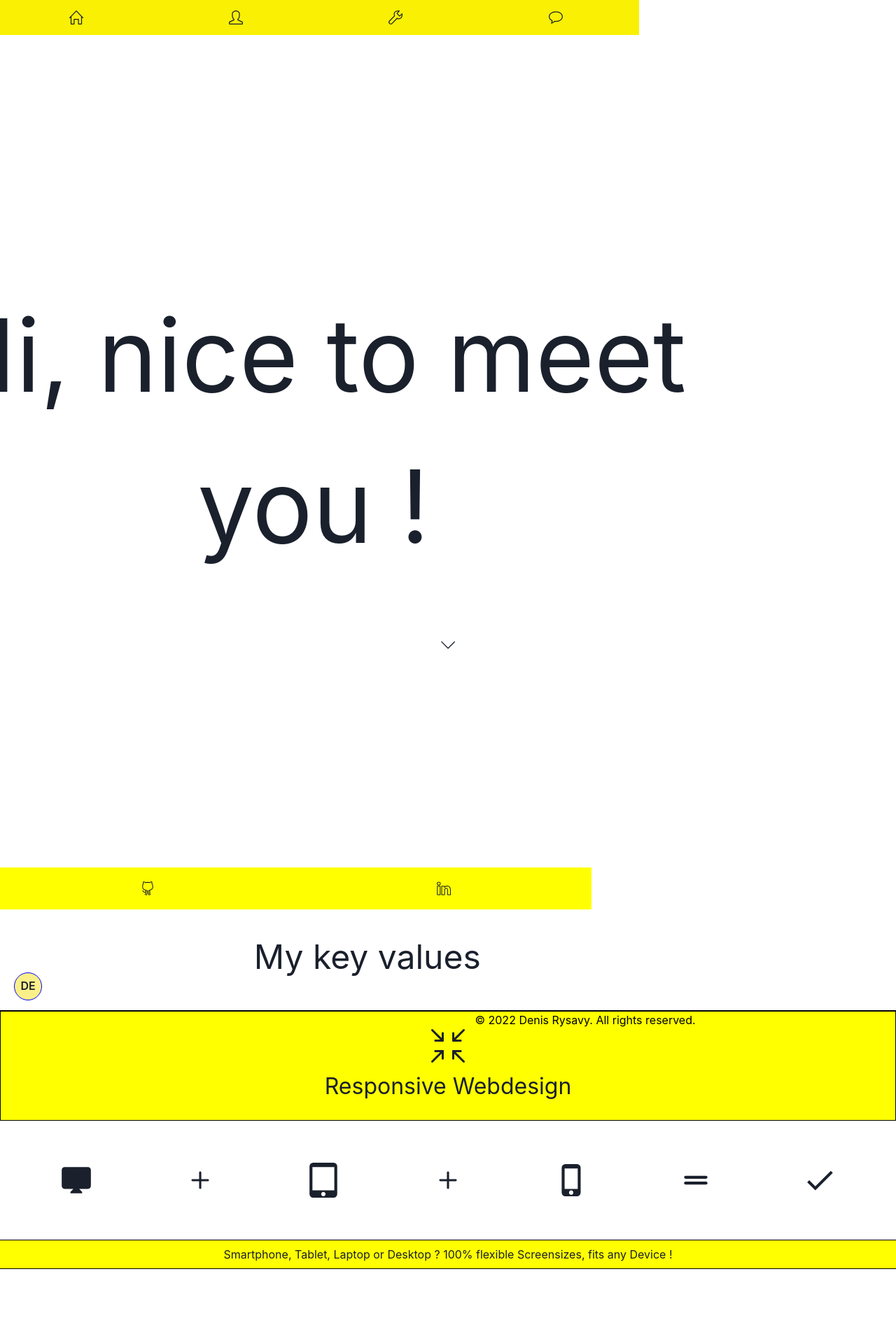
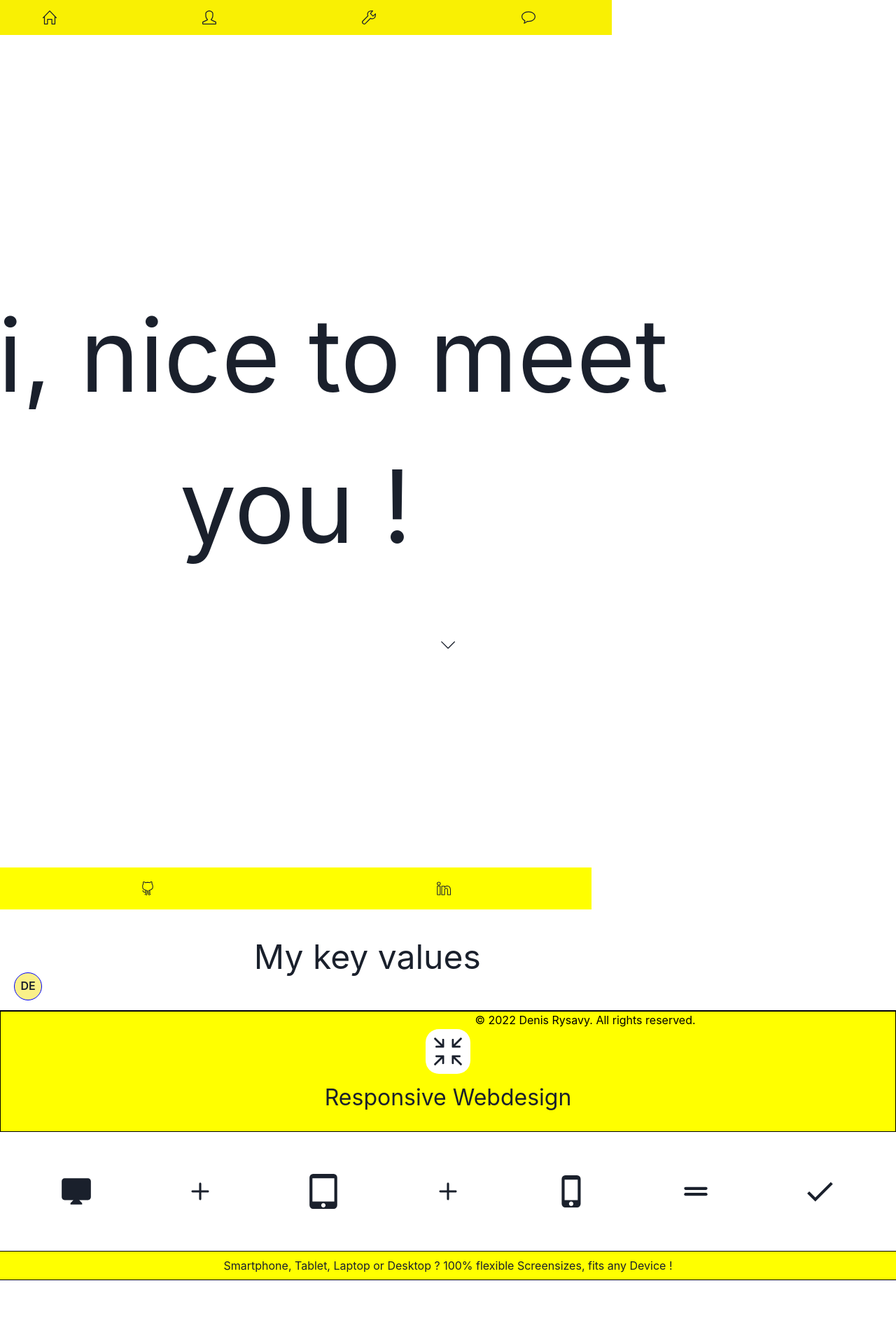
Before and after one commit to rysavy122/portfolio2.0, a React (Vite) app: page / in a window 1280 px wide. Shown: the top 1894 px of the page at 70% size. Built offline with nearby package versions, Linux system fonts and the light colour scheme.

Commit message:
layout fixes

```diff
--- a/src/Components/layout/Footer.jsx
+++ b/src/Components/layout/Footer.jsx
@@ -18,7 +18,7 @@ const Footer = () => {
 
     <Flex id="external-links">
       <Link href='https://github.com/rysavy122' isExternal>
-        <GithubIcon/>
+        <GithubIcon href="https://github.com/rysavy122"/>
       </Link>
       <Link href='https://www.linkedin.com/in/denisrysavy/' isExternal>
         <LinkedinIcon/>
--- a/src/Components/layout/navbar.css
+++ b/src/Components/layout/navbar.css
@@ -28,8 +28,6 @@
     background-color: #F9F003;
     background-color: yellow;
     margin-right:16vw;
-    margin-bottom:5vh;
-    margin-top:5vh;
     justify-content: space-around;
 
 }
@@ -85,6 +83,8 @@
         display: flex;
         justify-content: space-around;
         margin:0px;
+        margin:auto;
+        margin-left:-3vw;
         z-index: 10;
     }
 
@@ -95,7 +95,7 @@
         background-color: #F9F003;
         position: absolute;
         top:-8vh;
-        right:12vw;
+        right:15vw;
 
     }
     #logo1 h1{
@@ -127,8 +127,8 @@
 
 #external-links svg{
     margin:20px;
+}
 
-}
 
 #external-links svg:hover{
     cursor: pointer;
--- a/src/Components/pages/About.jsx
+++ b/src/Components/pages/About.jsx
@@ -15,31 +15,12 @@ import VisualStudioIcon from '../assets/icons/TechnologiesIcons/VisualStudioIcon
 
 import {
   SlEye,
-  SlArrowDown,
-  SlEmotsmile,
-  SlEqualizer,
   SlHeart,
-  SlMagicWand,
-  SlScreenDesktop,
-  SlLike,
-  SlScreenSmartphone,
-  SlScreenTablet,
-  SlSpeedometer,
-  SlSizeActual,
-  SlRocket,
   SlBubbles,
-  SlBulb,
-  SlNote,
-  SlCheck,
-  SlLock  } from 'react-icons/sl';
+  } from 'react-icons/sl';
 import {
-  BsCodeSlash,
-  BsHeart,
   BsBraces,
-  BsPlus,
-  BsCurrencyDollar,
-  BsEmojiHeartEyes,
-  BsDash } from 'react-icons/bs';
+} from 'react-icons/bs';
 
 
 import './pages.css';
@@ -51,12 +32,17 @@ const About = () => {
   return (
     <>
       <Box id='about-page'>
-        <Text w={'100vw'} mb={20} mt={20} fontSize="6xl" >Who I am ... </Text>
+        <Text id='about-h1' fontSize="6xl" >Who I am ... </Text>
         <img src={rysavy}></img>
         <Text
         id='about-text'
         fontSize="1xl"
-      /*  sx={{letterSpacing:'1px'}} */ >Hallo mein Name ist Denis Rysavy Quod quae nulla autem quo aperiam possimus atque? Itaque eos nobis error in distinctio similique laboriosam maiores nulla dolorem illum! Quo facilis quaerat qui doloribus harum deleniti officia numquam? Sint, numquam necessitatibus a fugit blanditiis ea rem cupiditate laboriosam minima neque dolorum. Praesentium, error ab necessitatibus nulla officia provident voluptates in recusandae, debitis perferendis earum, mollitia voluptatibus autem neque vitae eius ducimus veritatis ipsam omnis molestiae! Expedita corrupti autem beatae dolorem reprehenderit consequatur modi corporis dolor laudantium? Dicta rem nulla, ducimus consectetur magnam, neque alias eum ab libero error saepe qui hic? </Text>
+      /*  sx={{letterSpacing:'1px'}} */ >... I am <span>Denis Rysavy</span>.<br />A 27 years old <span>full-stack developer</span> living in Bremen, Germany. I love music, art in general, cats, science, technology, math, coding and much more. As a full-stack <span>software developer</span> I am capable of covering the full range of technology between <span>frontend and backend development</span>. I have a big passion for UI and UX principles and love clean and user friendly layouts. But I am also capable of managing server-side operations, for example setting up and running different kinds of servers, creating and connecting to different kinds of databases to handle a variety of tasks from password protected login and signup functionality to shopping systems or user dashboards where the user can create data, read data, update data or delete data (CRUD). And much more !
+      <br />
+      <br />
+      As a Programmer I am a problem solver, tell me whats the issue and with my <span>5 years of Experience</span> I am sure I will find a solution !
+      </Text>
+
       </Box>
       <Text className="text-values3">My Qualities</Text>
           <Box className='box-values'>
--- a/src/Components/pages/Contact.jsx
+++ b/src/Components/pages/Contact.jsx
@@ -12,7 +12,7 @@ const Contact = () => {
     <div>
       <Box p={5}>
       <div id="contact-page">
-        <Text mb={20} fontSize="6xl" >Hit me up !</Text>
+        <Text id="contact-h1" fontSize="6xl" >Hit me up !</Text>
           <Input mb={3} borderRadius={1} variant='outline' placeholder='Whats youre name ? ' />
           <Input required={true} type={'email'} mb={3} borderRadius={1} variant='outline' placeholder='Whats youre email ?' />
 
--- a/src/Components/pages/Home.jsx
+++ b/src/Components/pages/Home.jsx
@@ -86,7 +86,7 @@ const Home = () => {
       },
       "@media (max-width: 568px)": {
         height: '100vh',
-        height: isVisible ? "250vh" : "350vh",
+        height: isVisible ? "250vh" : "370vh",
         transform: `translateY(${isVisible ? '-70vh' : '0'})`,
         transition: 'transform 500ms ease-in-out'
       },
@@ -115,7 +115,7 @@ const Home = () => {
           My Name is <span className="span">Denis Rysavy</span>, I am 27 years old, living in Bremen, Germany 🇩🇪.
           <br/>
           <br />
-          <br /> I am a <span className='span'>FullStack WebDeveloper ! 💻 </span>
+          <br /> I am a <span className='span'>full-stack developer ... 💻 </span>
           <br />
           <br />
           <br />
@@ -128,35 +128,34 @@ const Home = () => {
           <br />
           <br />
           <br />
+          <Text>Thank you for visiting my portfolio ! <br/><br/>🙏</Text>
           </Text>
-          <Text>Thank you for visiting my online Portfolio ! 🙏</Text>
 
 
 
-          <Text className="text-values2">Core values</Text>
+          <Text className="text-values2">My key values</Text>
           <Box className='box-values'>
           <Box className="box-values2-header">
           <h1>Responsiveness</h1>
             <SlSizeActual />
               <p>Mobile, tablet, or desktop ? Doesnt matter, the Design will adjust to all Screensizes.</p>
-              <br/>
           </Box>
           <Box className="box-values2-header">
           <h1>Pageload</h1>
             <SlSpeedometer/>
               <p>Keeping pageload low not only makes the page faster, its also good for SEO. Time is money ...</p>
-              <br/>
           </Box>
           <Box className="box-values2-header">
           <h1>Security</h1>
             <SlLock/>
+            <p>Keeping your data protected. It is very important to be safe out there.</p>
           </Box>
           <Box className="box-values2-header">
           <h1>Customization</h1>
             <SlEqualizer />
+          <p>Everything is 100% handmade, customizable based on youre needs ...</p>
             </Box>
           </Box>
-
       </Box>
 
 
@@ -197,7 +196,7 @@ const Home = () => {
                 <TbEqual />
                 < MdOutlineAttachMoney/>
               </Flex>
-              <Text p={2} bgColor={'yellow'}>Lightweight and performant approach to keep the Pageload low. Becaurse time is money . . . </Text>
+              <Text p={2} bgColor={'yellow'}>Lightweight and performant approach to keep the Pageload low. Because time is money . . . </Text>
             </Box>
             <Box className="box-values">
               <Box className="box-values-header">
@@ -229,8 +228,6 @@ const Home = () => {
               </Flex>
               <Text p={2} bgColor={'yellow'}>Need a special feature or design ? You name it, I make it. Fully customizable to your needs...</Text>
             </Box>
-
-
       </Box>
     </Box>
   </>
--- a/src/Components/pages/pages.css
+++ b/src/Components/pages/pages.css
@@ -8,15 +8,28 @@
     margin-top:15vh;
 }
 
+#contact-h1{
+  margin-bottom: 5vh;
+}
+#about-h1{
+  margin:50px;
+  margin-top: 15px;
+  margin-left:-8vw;
+  margin-bottom: 5vh;
+}
+#projects-h1{
+  margin:50px;
+  margin-top: 15px;
+  margin-left:-8vw;
+  margin-bottom: 5vh;
+}
 
 
 #icon-flexbox{
   margin-top: -20vh;
   margin-bottom:10vh;
 }
-#projects-h1{
-  margin-left: -15vw;
-}
+
 #about-page svg{
     height:100px;
     width:100px;
@@ -92,21 +105,30 @@
     padding-top: -15px;
     margin-bottom: 5vh;
     margin-top: 25px;
-    background-color: yellow;
-    height: 3rem;
-    width:3rem;
+    background-color:white;
+    border-radius: 30%;
+    padding:10px;
+    height: 5rem;
+    width:5rem;
   }
   .box-values-header  svg{
     margin-top: 25px;
-    background-color: yellow;
-    height: 3rem;
-    width:3rem;
+    background-color:white;
+    border-radius: 30%;
+    padding:10px;
+    height: 4rem;
+    width:4rem;
 
   }
   .box-values2-header{
     background-color: yellow;
     border:1px solid black;
     margin-bottom:5vh;
+  }
+
+  .box-values2-header p{
+    margin-bottom: 10px;
+    padding:auto;
   }
 
   .box-values-header{
@@ -146,12 +168,10 @@
     opacity: 0;
     animation: slideIn 1s ease-out 1 forwards;
     transform: translateX(-30%);
-    margin:auto;
     margin-top: 20vh;
     margin-bottom:5vh;
     width:100vw;
     font-size: 4rem;
-    margin-left: 0vw;
   }
 
 
@@ -179,12 +199,6 @@
     margin-top: 25px;
     margin-left: 5vw;
   }
-
-  .tech-stack{
-
-
-  }
-
   .tech-stack-container{
     margin: auto;
     margin-right:25vw ;
@@ -220,21 +234,15 @@
 
     #more {
     margin:auto;
-    cursor: pointer;
-    opacity: 0;
-    animation: fadeIn 2s ease-in 1 forwards;
-    animation-delay: 1s;
+
     }
     #spacer{
     height:35vh;
     }
     #hi {
-    opacity: 0;
-    animation: slideIn 1s ease-out 1 forwards;
-    transform: translateX(-30%);
     width:100vw;
-    margin-left: -15vw;
     font-size: 9em;
+    margin-left: -17vw;
     margin-top: 25vh;
     margin-bottom:10vh;
     }
@@ -244,6 +252,7 @@
     text-align: center;
     margin:auto;
     margin-top: 60px;
+    margin-left:4vw;
 
     }
     .span{
@@ -257,9 +266,6 @@
     width:107%;
     margin-left: -0vw;
     }
-    #container-home{
-    height: 100vh;
-    }
     h2{
     margin-top: 200px;
     }
```
Lines whose indentation alone changed are shown as unchanged.
